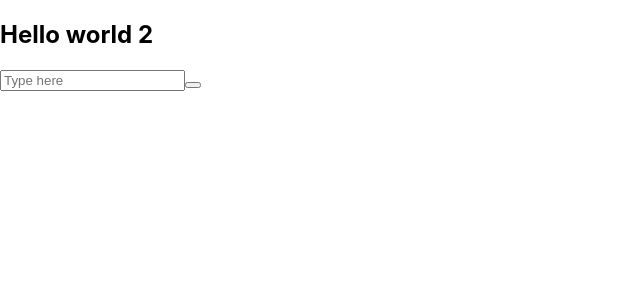
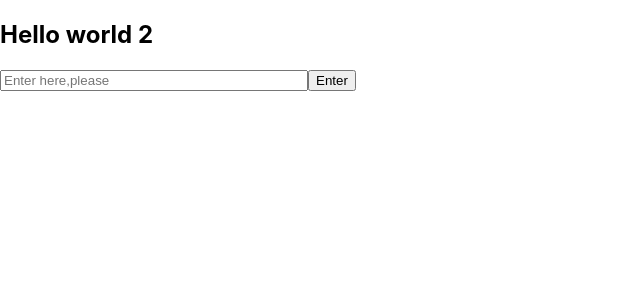
Before and after one commit to N1ph1l1m/React_practic, a React (Create React App) app in the folder React/my-app/: page / in a window 1280 px wide. Shown: the top 300 px of the page, without its empty margins (0-640 px from the left). Built offline with nearby package versions, Linux system fonts and the light colour scheme.

Commit message:
Lesson - Prepocessor JSX theory.Done

```diff
--- a/React/my-app/src/index.js
+++ b/React/my-app/src/index.js
@@ -11,11 +11,27 @@ const Header = () => {
 
 }
 const Field = () => {
-    return <input type="text" placeholder='Type here'/>
+    const placeText = 'Enter here,please'
+    const styleField = {
+        width:'300px'
+    }
+    return <input
+                style={styleField}
+                type="text"
+                placeholder={placeText}
+                autoComplete=''
+                className='first'
+                htmlFor= ""/>
 }
 
 const Btn = () => {
-    return <button/>
+    const logged = true;
+    const text = "Log in";
+
+    // const res = () =>{v
+    //     return "Sign in";
+    // }
+    return <button>{logged ?  "Enter" :text}</button>
 }
 const App = () => {
     return (
```
